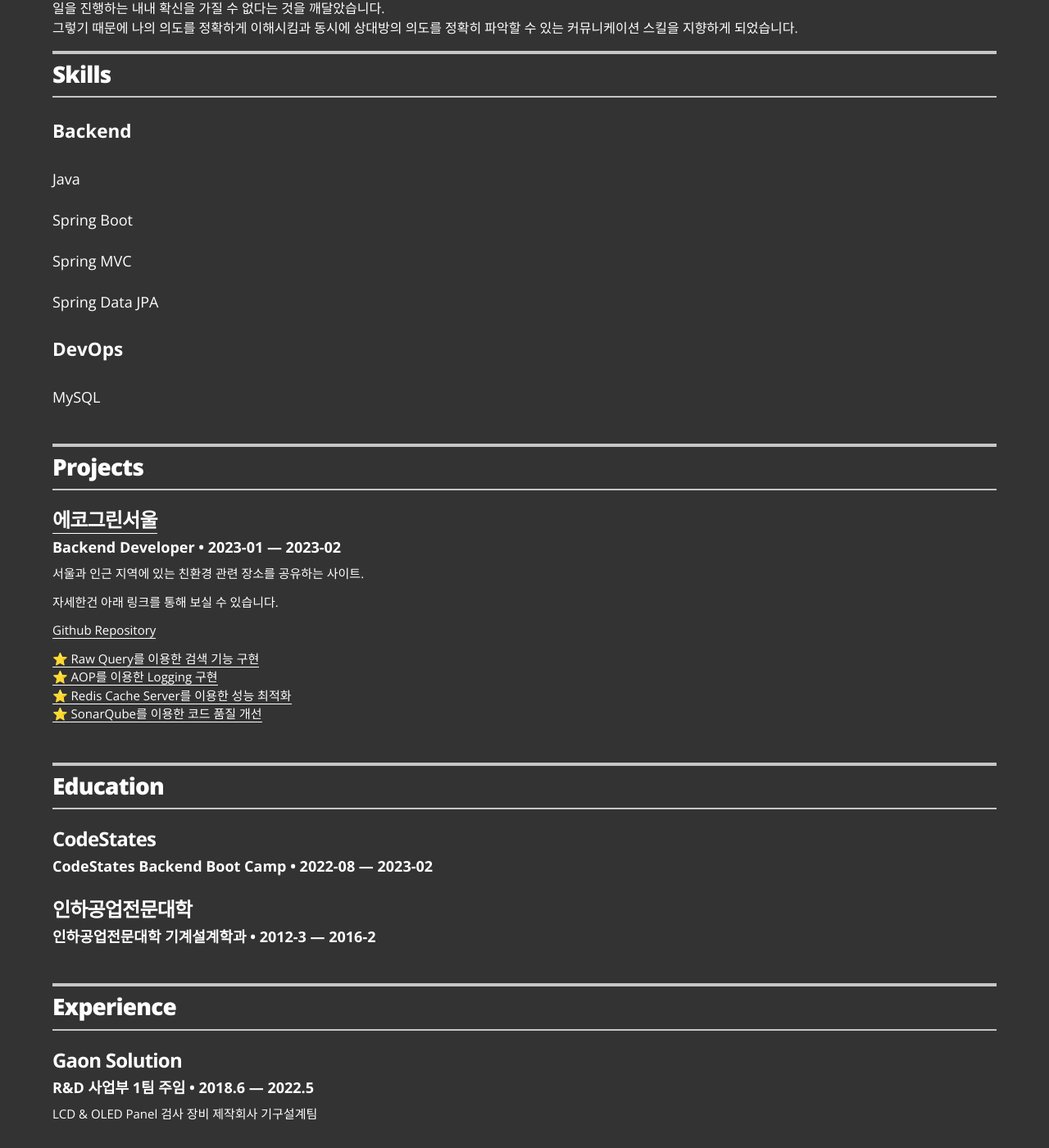
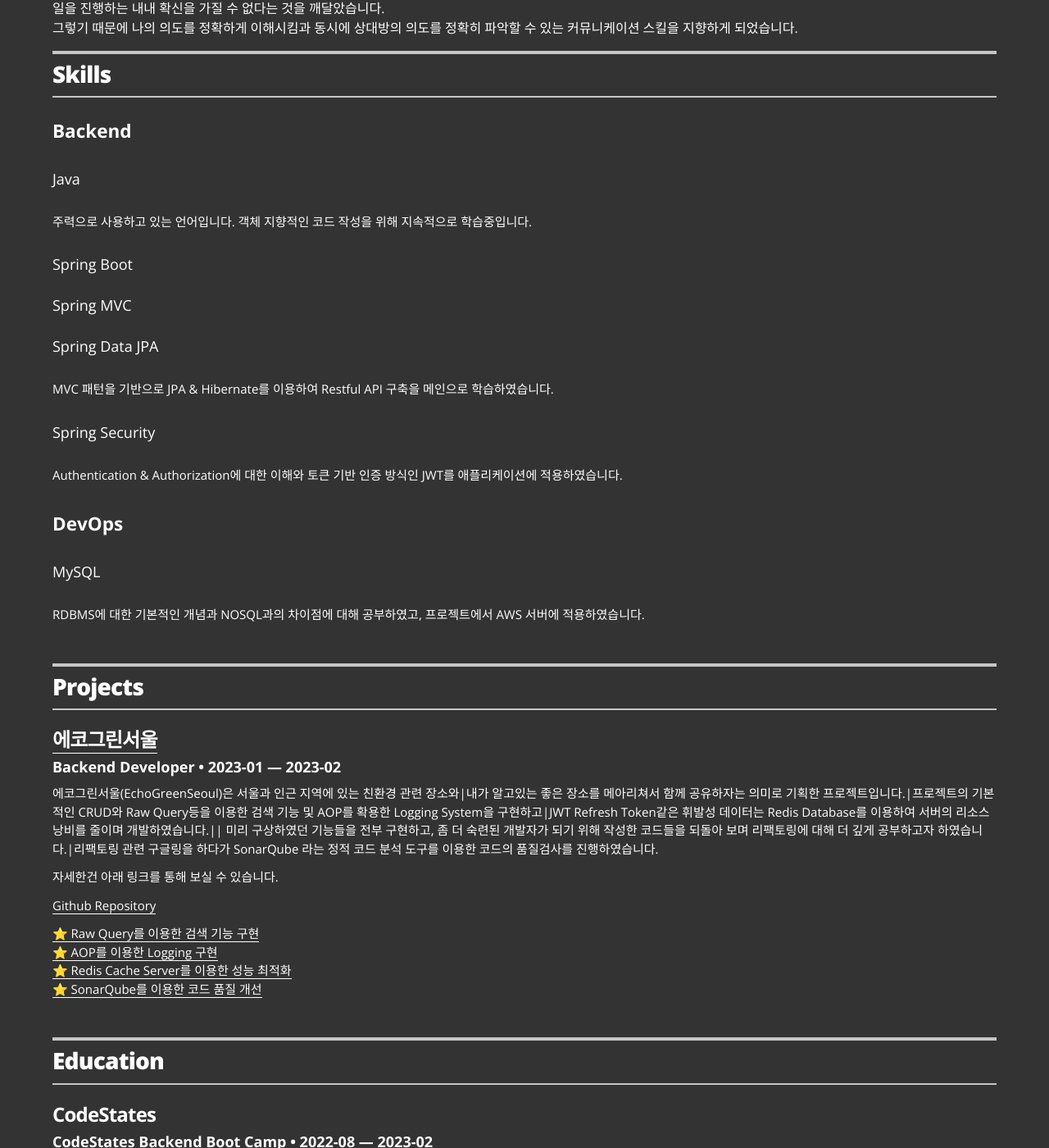
Before and after one commit to tlskals/tlskals.github.io, a Jekyll site: the page built from index.html, in a window 1280 px wide and 1400 px high, scrolled down 783 px. Shown: the whole window at 82% size. Built offline with Jekyll 4.4.1, drawn with Linux system fonts in a browser that asks for light colours.

Commit message:
Skills & Projects 수정

```diff
--- a/_data/projects.yml
+++ b/_data/projects.yml
@@ -5,7 +5,7 @@
   role: Backend Developer
   duration: 2023-01 &mdash; 2023-02
   url: "https://echogreenseoul.site/"
-  description1: 서울과 인근 지역에 있는 친환경 관련 장소를 공유하는 사이트.
+  description1: 에코그린서울(EchoGreenSeoul)은 서울과 인근 지역에 있는 친환경 관련 장소와|내가 알고있는 좋은 장소를 메아리쳐서 함께 공유하자는 의미로 기획한 프로젝트입니다.|프로젝트의 기본적인 CRUD와 Raw Query등을 이용한 검색 기능 및 AOP를 확용한 Logging System을 구현하고|JWT Refresh Token같은 휘발성 데이터는 Redis Database를 이용하여 서버의 리소스 낭비를 줄이며 개발하였습니다.|| 미리 구상하였던 기능들을 전부 구현하고, 좀 더 숙련된 개발자가 되기 위해 작성한 코드들을 되돌아 보며 리팩토링에 대해 더 깊게 공부하고자 하였습니다.|리팩토링 관련 구글링을 하다가 SonarQube 라는 정적 코드 분석 도구를 이용한 코드의 품질검사를 진행하였습니다.
   description2: 자세한건 아래 링크를 통해 보실 수 있습니다.
   repository: Github Repository
   repository-url:  "https://github.com/codestates-seb/seb41_main_027/tree/main"
--- a/_data/skills.yml
+++ b/_data/skills.yml
@@ -2,13 +2,18 @@
 
 - category: Backend
 - skill: Java
+- description: 주력으로 사용하고 있는 언어입니다. 객체 지향적인 코드 작성을 위해 지속적으로 학습중입니다.
 - skill: Spring Boot
 - skill: Spring MVC
 - skill: Spring Data JPA
+- description: MVC 패턴을 기반으로 JPA & Hibernate를 이용하여 Restful API 구축을 메인으로 학습하였습니다.
+- skill: Spring Security
+- description: Authentication & Authorization에 대한 이해와 토큰 기반 인증 방식인 JWT를 애플리케이션에 적용하였습니다.
 
 
 - category: DevOps
 - skill: MySQL
+- description: RDBMS에 대한 기본적인 개념과 NOSQL과의 차이점에 대해 공부하였고, 프로젝트에서 AWS 서버에 적용하였습니다.
 
 #
 #- category: Others
```
